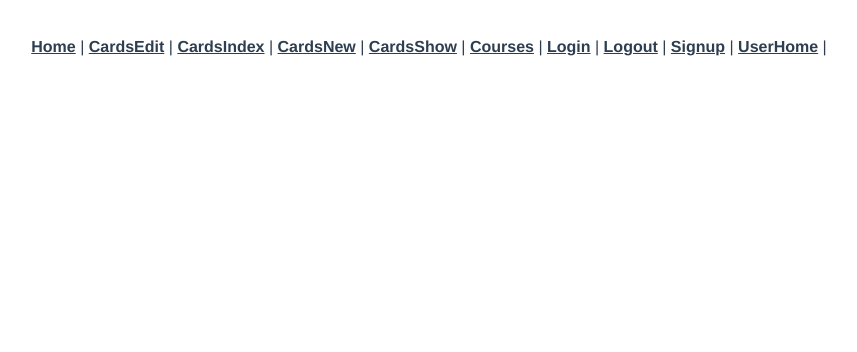
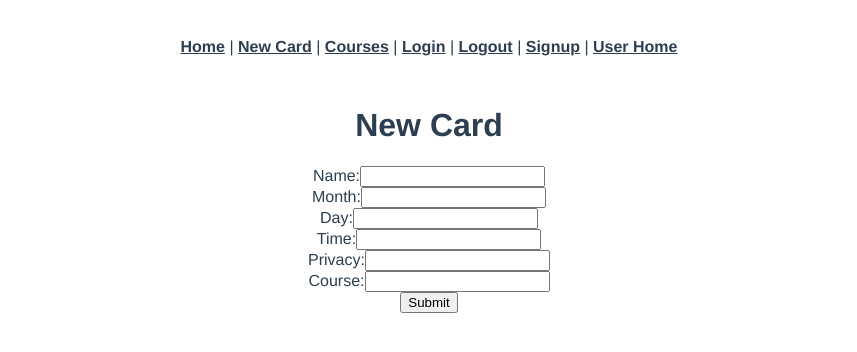
Before and after one commit to mitchelsummers/capstone-front, a Vue app: page /newcard in a window 1280 px wide. Shown: the top 352 px of the page, without its empty margins (211-1068 px from the left). Built offline with nearby package versions, Linux system fonts and the light colour scheme.

Commit message:
makes cards: edit, delete, show: from user

```diff
--- a/src/App.vue
+++ b/src/App.vue
@@ -3,13 +3,7 @@
     <div id="nav">
       <router-link to="/">Home</router-link>
       |
-      <router-link to="/CardsEdit">CardsEdit</router-link>
-      |
-      <router-link to="/CardsIndex">CardsIndex</router-link>
-      |
-      <router-link to="/CardsNew">CardsNew</router-link>
-      |
-      <router-link to="/CardsShow">CardsShow</router-link>
+      <router-link to="/CardsNew">New Card</router-link>
       |
       <router-link to="/courses">Courses</router-link>
       |
@@ -19,8 +13,7 @@
       |
       <router-link to="/signup">Signup</router-link>
       |
-      <router-link to="/UserHome">UserHome</router-link>
-      |
+      <router-link to="/user">User Home</router-link>
     </div>
     <router-view />
   </div>
--- a/src/views/CardsEdit.vue
+++ b/src/views/CardsEdit.vue
@@ -0,0 +1,81 @@
+<template>
+  <div class="cards-edit">
+    <form v-on:submit.prevent="updateCard()">
+      <h1>Edit Card</h1>
+      <ul>
+        <li v-for="error in errors" v-bind:key="error">{{ error }}</li>
+      </ul>
+      <div>
+        <label>Name:</label>
+        <input type="text" v-model="currentCardParams.name" />
+      </div>
+      <div>
+        <label>Month:</label>
+        <input type="text" v-model="currentCardParams.month" />
+      </div>
+      <div>
+        <label>Day:</label>
+        <input type="text" v-model="currentCardParams.day" />
+      </div>
+      <div>
+        <label>Time:</label>
+        <input type="text" v-model="currentCardParams.time" />
+      </div>
+      <div>
+        <label>Privacy:</label>
+        <input type="text" v-model="currentCardParams.privacy" />
+      </div>
+      <div>
+        <label>Course:</label>
+        <input type="text" v-model="currentCardParams.course_id" />
+      </div>
+      <input type="submit" value="Update" />
+    </form>
+    <button v-on:click="destroyCard()">Delete</button>
+    <div><router-link to="/user">Back to User Home</router-link></div>
+  </div>
+</template>
+
+<style>
+img {
+  width: 400px;
+}
+</style>
+
+<script>
+import axios from "axios";
+
+export default {
+  data: function () {
+    return {
+      currentCardParams: {},
+      errors: [],
+    };
+  },
+  created: function () {
+    axios.get(`/cards/${this.$route.params.id}`).then((response) => {
+      console.log("Card Info:", response.data);
+      this.currentCardParams = response.data;
+    });
+  },
+  methods: {
+    updateCard: function () {
+      console.log("Updating Card");
+      axios
+        .patch(`/cards/${this.$route.params.id}`, this.currentCardParams)
+        .then((response) => {
+          this.$parent.flashMessage = "Successfully Updated";
+          this.$router.push(`/cards/${response.data.id}`);
+        })
+        .catch((error) => console.log(error.response));
+    },
+    destroyCard: function () {
+      axios.delete(`/cards/${this.$route.params.id}`).then((response) => {
+        console.log("Card Deleted", response.data);
+        this.$parent.flashMessage = "Successfully Deleted";
+        this.$router.push("/cards");
+      });
+    },
+  },
+};
+</script>
--- a/src/views/CardsIndex.vue
+++ b/src/views/CardsIndex.vue
@@ -0,0 +1,43 @@
+<template>
+  <div class="card-index">
+    <h3>cards</h3>
+    <router-link v-bind:to="`/newcard`">New card</router-link>
+    <div v-for="card in cards" :key="card.id">
+      <router-link v-bind:to="`/cards/${card.id}`">
+        <h4>{{ card.name }}</h4>
+      </router-link>
+      <h4>{{ card.course.name }}</h4>
+      <!-- <button v-on:click="showcard(card)">More Info</button> -->
+      <div>---------------------------------------------------------------------------</div>
+    </div>
+  </div>
+</template>
+
+<style>
+img {
+  width: 400px;
+}
+</style>
+
+<script>
+import axios from "axios";
+
+export default {
+  data: function () {
+    return {
+      cards: [],
+    };
+  },
+  created: function () {
+    this.indexCards();
+  },
+  methods: {
+    indexCards: function () {
+      axios.get("/cards").then((response) => {
+        this.cards = response.data;
+        console.log("All cards", this.cards);
+      });
+    },
+  },
+};
+</script>
--- a/src/views/CardsNew.vue
+++ b/src/views/CardsNew.vue
@@ -0,0 +1,64 @@
+<template>
+  <div class="cards-new">
+    <h1 v-if="status" class="text-danger">{{ status }}</h1>
+    <form v-on:submit.prevent="createCard()">
+      <h1>New Card</h1>
+      <ul>
+        <li v-for="error in errors" v-bind:key="error">{{ error }}</li>
+      </ul>
+      <div>
+        <label>Name:</label>
+        <input type="text" v-model="newCardParams.name" />
+      </div>
+      <div>
+        <label>Month:</label>
+        <input type="text" v-model="newCardParams.month" />
+      </div>
+      <div>
+        <label>Day:</label>
+        <input type="text" v-model="newCardParams.day" />
+      </div>
+      <div>
+        <label>Time:</label>
+        <input type="text" v-model="newCardParams.time" />
+      </div>
+      <div>
+        <label>Privacy:</label>
+        <input type="text" v-model="newCardParams.privacy" />
+      </div>
+      <div>
+        <label>Course:</label>
+        <input type="text" v-model="newCardParams.course_id" />
+      </div>
+      <input type="submit" value="Submit" />
+    </form>
+  </div>
+</template>
+
+<script>
+import axios from "axios";
+export default {
+  data: function () {
+    return {
+      newCardParams: {},
+      errors: [],
+      status: "",
+    };
+  },
+  methods: {
+    createCard: function () {
+      console.log("Create new Card");
+      axios
+        .post("/Cards", this.newCardParams)
+        .then(() => {
+          this.$parent.flashMessage = "Successfully Created";
+          this.$router.push("/user");
+        })
+        .catch((error) => {
+          this.status = error.response.status;
+          console.log(error.response);
+        });
+    },
+  },
+};
+</script>
--- a/src/views/CardsShow.vue
+++ b/src/views/CardsShow.vue
@@ -0,0 +1,34 @@
+<template>
+  <div class="card-show">
+    <h2>{{ card.name }}</h2>
+    <h3>{{ card.month }} {{ card.day }}, {{ card.time }}</h3>
+    <h1>{{ card.course.name }}</h1>
+    <p>{{ card.users }}</p>
+    <router-link to="/user">Back to User Home</router-link>
+    |
+    <router-link v-bind:to="`/cards/${card.id}/edit`">Edit card</router-link>
+  </div>
+</template>
+
+<style>
+img {
+  width: 400px;
+}
+</style>
+
+<script>
+import axios from "axios";
+
+export default {
+  data: function () {
+    return {
+      card: {},
+    };
+  },
+  created: function () {
+    axios.get("/cards/" + this.$route.params.id).then((response) => {
+      this.card = response.data;
+    });
+  },
+};
+</script>
--- a/src/views/UserHome.vue
+++ b/src/views/UserHome.vue
@@ -1,8 +1,18 @@
 <template>
   <div class="user-home">
     <h1>{{ user.user_name }}</h1>
-    <!-- <h3>Skill Level{{ user.skill_level }}</h3> -->
-    <!-- <h3>Rating: {{ user.cards }}</h3> -->
+    <h3>Skill Level: {{ user.skill_level }}</h3>
+    <div v-for="usercard in usercards" v-bind:key="usercard.id">
+      <router-link v-bind:to="`/cards/${usercard.id}`">
+        <h3>{{ usercard.name }}</h3>
+      </router-link>
+
+      <p>{{ usercard.month }} {{ usercard.day }}, {{ usercard.time }}</p>
+      <p>{{ usercard.course.name }}</p>
+      <p>{{ usercard.users }}</p>
+      <!-- <div v-for="cardplayer in cardplayers" :key="cardplayer.id"></div> -->
+      <p>-----------------------</p>
+    </div>
   </div>
 </template>
 
@@ -19,12 +29,20 @@ export default {
   data: function () {
     return {
       user: {},
+      usercards: {},
+      cardplayers: {},
     };
   },
   created: function () {
     axios.get("/user").then((response) => {
       this.user = response.data;
     });
+    axios.get("/usercards").then((response) => {
+      this.usercards = response.data;
+    });
+    // axios.get("/cardplayers").then((response) => {
+    //   this.cardplayers = response.data;
+    // });
   },
 };
 </script>
```
Also changed, not shown: src/router/index.js (+5 -5 lines).
